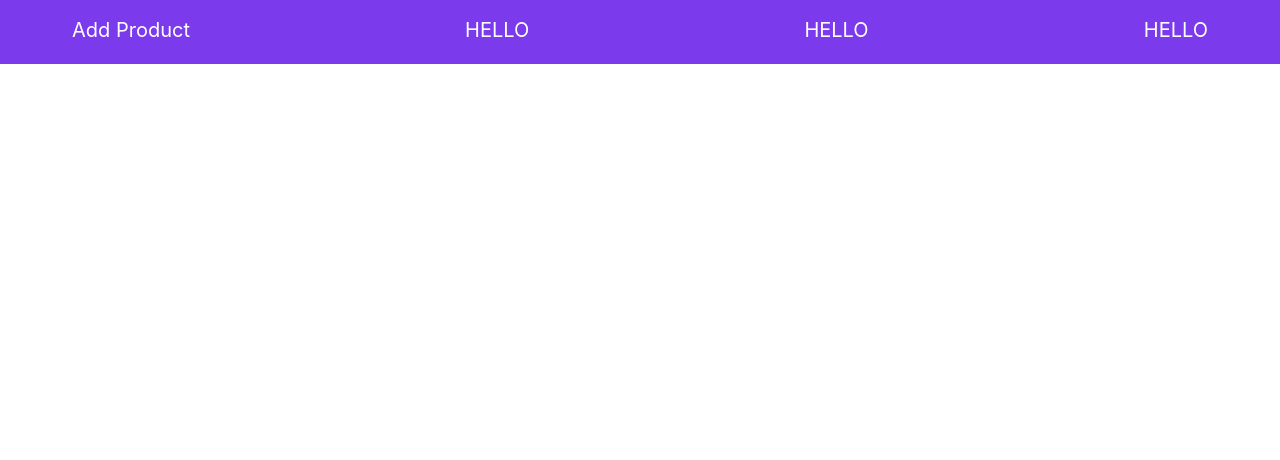
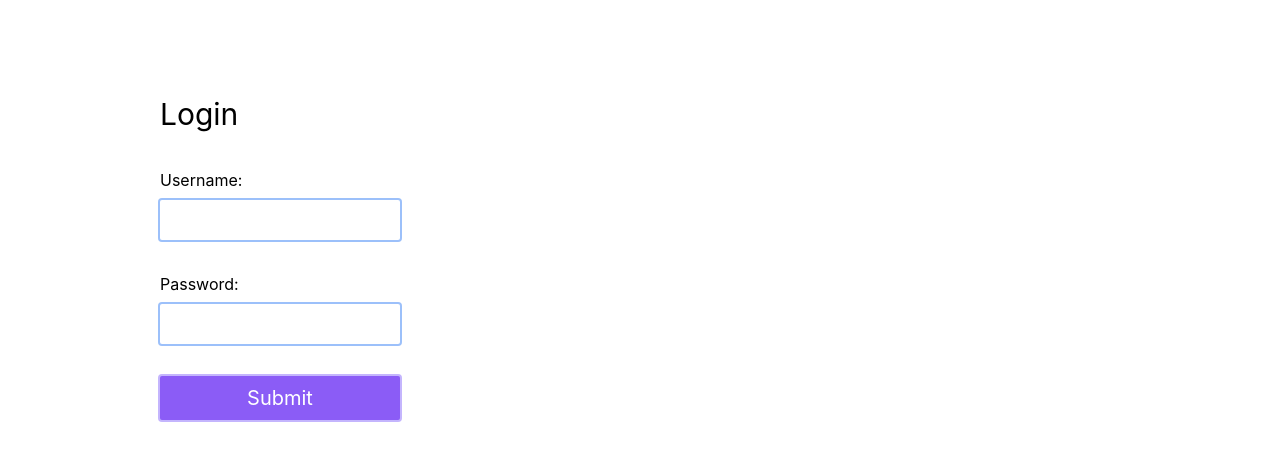
Before and after one commit to OmarDakka/JobifyTask, a React (Create React App) app in the folder frontend/: page /login in a window 1280 px wide. Shown: the top 460 px of the page. Built offline with nearby package versions, Linux system fonts and the light colour scheme.

Commit message:
added registeration form and login form

```diff
--- a/frontend/src/App.js
+++ b/frontend/src/App.js
@@ -6,34 +6,22 @@ import { graphqlClient } from "./graphql";
 import { ApolloProvider } from "@apollo/react-hooks";
 import { useState } from "react";
 import Navbar from "./components/Navbar";
+import { Register } from "./views/Register";
+import Login from "./views/Login";
 
-let darkClass = "";
+
+
 
 function App() {
-	//create your forceUpdate hook
-	function useForceUpdate() {
-		const [value, setValue] = useState(0); // integer state
-		return () => setValue((value) => value + 1); // update the state to force render
-	}
-
-	const forceUpdate = useForceUpdate();
-
-	const toggle = () => {
-		if (darkClass === "dark") {
-			darkClass = "";
-		} else {
-			darkClass = "dark";
-		}
-
-		forceUpdate();
-	};
 
 	return (
-		<div className={darkClass}>
-			<Navbar />
+		<div>
 			<ApolloProvider client={graphqlClient}>
 				<div className="mt-24 mb-16">
+
 					<Router>
+						<Login path="/login"/>
+						<Register path="/register" />
 						<ProductPage path="/products" />
 						<ProductForm path="/create"/>
 					</Router>
--- /dev/null
+++ b/frontend/src/views/Login.js
@@ -0,0 +1,97 @@
+import React from "react";
+import { useState } from "react";
+import { useMutation } from "react-apollo";
+import { gql } from "apollo-boost";
+import { navigate } from "@reach/router";
+
+const LOGIN = gql`
+	mutation tokenAuth($username: String!, $password: String!) {
+		tokenAuth(username: $username, password: $password) {
+			success
+			token
+			refreshToken
+			user {
+				id
+				username
+			}
+		}
+	}
+`;
+
+const Login = () => {
+	const [username, setUsername] = useState("");
+	const [password, setPassword] = useState("");
+	const [loginError, setLoginError] = useState("");
+
+	const handleUsername = (e) => {
+		setUsername(e.target.value);
+	};
+
+	const handlePassword = (e) => {
+		setPassword(e.target.value);
+	};
+
+	const [login, { data, loading, error }] = useMutation(LOGIN);
+	if (loading) return "Submitting...";
+	if (error) {
+		setLoginError(error.message);
+	}
+
+	const loginForm = (e) => {
+		e.preventDefault();
+		login({
+			variables: {
+				username: username,
+				password: password,
+			},
+		});
+		console.log(data);
+        console.log(loginError);
+		return navigate("/products");
+	};
+	return (
+		<div>
+			<div className="px-8 sm:px-12 md:px-40">
+				<h1 className="text-3xl mb-9">Login</h1>
+				<form
+					onSubmit={loginForm}
+					className="flex flex-col space-y-8 w-60"
+				>
+					<div className="flex flex-col space-y-2">
+						<label htmlFor="username">Username: </label>
+						<input
+							onChange={handleUsername}
+							type="text"
+							className="rounded-sm p-2 ring-2 transition-all duration-200 ease-linear
+                            focus:ring-4 focus:outline-none focus:border-purple-300"
+							id="username"
+							name="username"
+							autoComplete="off"
+						/>
+					</div>
+					<div className="flex flex-col space-y-2">
+						<label htmlFor="password">Password: </label>
+						<input
+							onChange={handlePassword}
+							type="password"
+							className="rounded-sm p-2 ring-2 transition-all duration-200 ease-linear
+                            focus:ring-4 focus:outline-none focus:border-purple-300"
+							id="password"
+							name="password"
+							autoComplete="off"
+						/>
+					</div>
+					<button
+						className="rounded-sm ring-2 text-xl p-2 bg-purple-500 text-white
+                transition-all duration-100 ease-linear hover:bg-purple-600 hover:ring-4 ring-purple-300"
+						type="submit"
+					>
+						Submit
+					</button>
+				</form>
+			</div>
+		</div>
+	);
+};
+
+export default Login;
--- a/frontend/src/views/LoginRegister.js
+++ /dev/null
@@ -1,9 +0,0 @@
-import React from 'react'
-
-export const LoginRegister = () => {
-    return (
-        <div>
-
-        </div>
-    )
-}
--- a/frontend/src/views/ProductForm.js
+++ b/frontend/src/views/ProductForm.js
@@ -2,6 +2,7 @@ import { gql } from "apollo-boost";
 import { useMutation, useQuery } from "react-apollo";
 import { navigate } from "@reach/router";
 import React, { useState } from "react";
+import Navbar from "../components/Navbar";
 
 const GET_CATEGORIES = gql`
 	query {
@@ -132,6 +133,8 @@ const ProductForm = () => {
 		return <p>Loading</p>;
 	}
 	return (
+		<div>
+			<Navbar />
 		<div className="px-8 sm:px-12 md:px-40">
 			<h1 className="text-lg mb-8">Add a product</h1>
 			<form
@@ -275,6 +278,7 @@ const ProductForm = () => {
 				)}
 			</form>
 		</div>
+		</div>
 	);
 };
 export default ProductForm;
--- /dev/null
+++ b/frontend/src/views/Register.js
@@ -0,0 +1,191 @@
+import React from "react";
+import { useState } from "react";
+import { useMutation } from "react-apollo";
+import { gql } from "apollo-boost";
+
+const CREATE_USER = gql`
+	mutation register(
+		$username: String!
+		$email: String!
+		$password1: String!
+		$password2: String!
+	) {
+		register(
+			username: $username
+			email: $email
+			password1: $password1
+			password2: $password2
+		) {
+			success
+			errors
+			token
+			refreshToken
+		}
+	}
+`;
+
+export const Register = () => {
+	const [username, setUsername] = useState("");
+	const [email, setEmail] = useState("");
+	const [password, setPassword] = useState("");
+	const [confirmPassword, setConfirmPassword] = useState("");
+	const [usernameError, setUsernameError] = useState("");
+	const [emailError, setEmailError] = useState("");
+	const [passwordError, setPasswordError] = useState("");
+	const [confirmPasswordError, setConfirmPasswordError] = useState("");
+
+	const handleUsername = (e) => {
+		setUsername(e.target.value);
+		if (e.target.value.length < 1) {
+			setUsernameError("Username is required!");
+		} else if (e.target.value.length < 3) {
+			setUsernameError(
+				"Username must be at least 3 characters or longer!"
+			);
+		} else setUsernameError("");
+	};
+	const handleEmail = (e) => {
+		setEmail(e.target.value);
+		if (e.target.value.length < 1) {
+			setEmailError("Email is required!");
+		} else setEmailError("");
+	};
+	const handlePassword = (e) => {
+		setPassword(e.target.value);
+		if (e.target.value.length < 1) {
+			setPasswordError("Password is required!");
+		} else if (e.target.value.length < 8) {
+			setPasswordError(
+				"Password must be at least 8 characters or longer!"
+			);
+		} else setPasswordError("");
+	};
+	const handleConfirmPassword = (e) => {
+		setConfirmPassword(e.target.value);
+		if (e.target.value.length < 1) {
+			setConfirmPasswordError("You need to confirm the password!");
+		} else if (e.target.value != password) {
+			setConfirmPasswordError(
+				"Password doesnt match the previous entered password!"
+			);
+		} else setConfirmPasswordError("");
+	};
+
+	const [createUser, {data,loading,error}] = useMutation(CREATE_USER);
+    if (loading) return 'Submitting...';
+    if (error) {console.log(error.message)};
+    console.log(data);
+
+	const submitForm = (e) => {
+		e.preventDefault();
+		createUser({
+			variables: {
+				username: username,
+				email: email,
+				password1: password,
+				password2: confirmPassword,
+			},
+		});
+	};
+	return (
+		<div>
+			<div className="px-8 sm:px-12 md:px-40">
+				<h1 className="text-3xl mb-9">Sign Up</h1>
+				<form
+					onSubmit={submitForm}
+					className="flex flex-col space-y-8 w-60"
+				>
+					<div className="flex flex-col space-y-2">
+						<label htmlFor="username">Username: </label>
+						<input
+							onChange={handleUsername}
+							type="text"
+							className="rounded-sm p-2 ring-2 transition-all duration-200 ease-linear
+                            focus:ring-4 focus:outline-none focus:border-purple-300"
+							id="username"
+							name="username"
+							autoComplete="off"
+						/>
+						{usernameError ? (
+							<p className="text-red-600">{usernameError}</p>
+						) : (
+							""
+						)}
+					</div>
+					<div className="flex flex-col space-y-2">
+						<label htmlFor="email">Email: </label>
+						<input
+							onChange={handleEmail}
+							type="email"
+							className="rounded-sm p-2 ring-2 transition-all duration-200 ease-linear
+                            focus:ring-4 focus:outline-none focus:border-purple-300"
+							id="email"
+							name="email"
+							autoComplete="off"
+						/>
+						{emailError ? (
+							<p className="text-red-600">{emailError}</p>
+						) : (
+							""
+						)}
+					</div>
+					<div className="flex flex-col space-y-2">
+						<label htmlFor="password">Password: </label>
+						<input
+							onChange={handlePassword}
+							type="password"
+							className="rounded-sm p-2 ring-2 transition-all duration-200 ease-linear
+                            focus:ring-4 focus:outline-none focus:border-purple-300"
+							id="password"
+							name="password"
+						/>
+						{passwordError ? (
+							<p className="text-red-600">{passwordError}</p>
+						) : (
+							""
+						)}
+					</div>
+					<div className="flex flex-col space-y-2">
+						<label htmlFor="confPassword">Confirm Password: </label>
+						<input
+							onChange={handleConfirmPassword}
+							type="password"
+							className="rounded-sm p-2 ring-2 transition-all duration-200 ease-linear
+                            focus:ring-4 focus:outline-none focus:border-purple-300"
+							id="confPassword"
+							name="confPassword"
+						/>
+						{confirmPasswordError ? (
+							<p className="text-red-600">
+								{confirmPasswordError}
+							</p>
+						) : (
+							""
+						)}
+					</div>
+					{usernameError !== "" ||
+					emailError !== "" ||
+					passwordError !== "" ||
+					confirmPasswordError !== "" ? (
+						<button
+							className="rounded-sm ring-2 text-xl p-2 bg-purple-500 text-white
+                transition-all duration-100 ease-linear   ring-purple-300"
+							type="submit"
+							disabled="true"
+						>
+							Submit
+						</button>
+					) : (
+						<button
+							className="rounded-sm ring-2 text-xl p-2 bg-purple-500 text-white
+                transition-all duration-100 ease-linear hover:bg-purple-600 hover:ring-4 ring-purple-300"
+							type="submit"
+						>
+							Submit
+						</button>
+					)}
+				</form>
+			</div>
+		</div>
+	);
+};
```
Also changed, not shown: frontend/src/views/ProductPage.js (+33 -16 lines), 2 other files (tests, documents, lock files or other folders).
